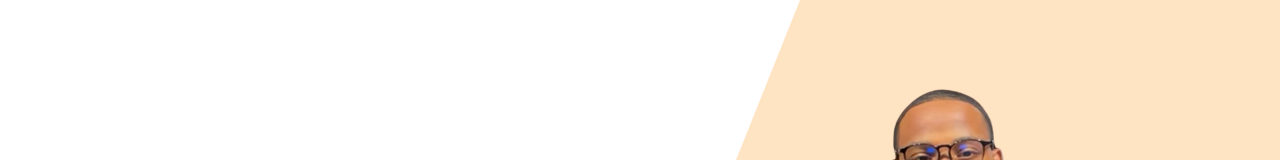
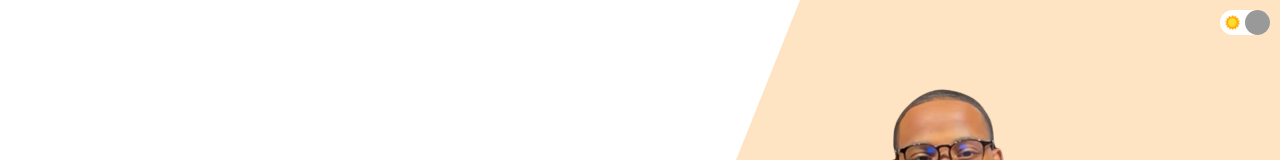
Before and after one commit to ApollosSevere/Official-Portfolio, a React app: page / in a window 1280 px wide. Shown: the top 160 px of the page. Built offline with nearby package versions, Linux system fonts and the light colour scheme.

Commit message:
Added dark Mode + Email

```diff
--- a/client/App.js
+++ b/client/App.js
@@ -1,13 +1,25 @@
-import React from "react";
+import React, { useContext } from "react";
 
 import ProjectList from "./components/ProjectList/ProjectList.jsx";
 import Landing from "./components/Landing/Landing.jsx";
 import About from "./components/About/About.jsx";
 import Contact from "./components/Contact/Contact.jsx";
 
+import Toggle from "./components/toggle/Toggle.jsx";
+import { ThemeContext } from "./context.js";
+
 const App = () => {
+  const theme = useContext(ThemeContext);
+  const darkMode = theme.state.darkMode;
+
   return (
-    <div>
+    <div
+      style={{
+        backgroundColor: darkMode ? "#222" : "white",
+        color: darkMode && "white",
+      }}
+    >
+      <Toggle />
       <Landing />
       <About />
       <ProjectList />
--- a/client/components/Contact/Contact.jsx
+++ b/client/components/Contact/Contact.jsx
@@ -1,7 +1,37 @@
-import React from "react";
+import React, { useRef, useState, useContext } from "react";
 import "./contact.css";
+import emailjs from "emailjs-com";
+import { ThemeContext } from "../../context";
 
 function Contact() {
+  const formRef = useRef();
+  const [done, setDone] = useState(false);
+  const theme = useContext(ThemeContext);
+  const darkMode = theme.state.darkMode;
+
+  const handleSubmit = (e) => {
+    e.preventDefault();
+
+    console.log(formRef.current);
+
+    emailjs
+      .sendForm(
+        "service_owsdcbd",
+        "template_7h6o4vl",
+        formRef.current,
+        "user_zkQkPAhiYHswcGCxAFZbM"
+      )
+      .then(
+        (result) => {
+          console.log(result.text);
+          setDone(true);
+        },
+        (error) => {
+          console.log(error.text);
+        }
+      );
+  };
+
   return (
     <div className="c">
       <div className="c-bg"></div>
@@ -41,6 +71,39 @@
             <b>What’s your story?</b> Get in touch. Always available for
             freelancing if the right project comes along. me.
           </p>
+
+          <form ref={formRef} onSubmit={handleSubmit}>
+            <input
+              style={{ backgroundColor: darkMode && "#333" }}
+              type="text"
+              placeholder="Name"
+              name="from_name"
+              required
+            />
+            <input
+              style={{ backgroundColor: darkMode && "#333" }}
+              type="text"
+              placeholder="Subject"
+              name="user_subject"
+              required
+            />
+            <input
+              style={{ backgroundColor: darkMode && "#333" }}
+              type="text"
+              placeholder="Email"
+              name="user_email"
+              required
+            />
+            <textarea
+              style={{ backgroundColor: darkMode && "#333" }}
+              rows="5"
+              placeholder="Message"
+              name="message"
+              required
+            />
+            {done && "Thank you..."}
+            <button>Submit</button>
+          </form>
         </div>
       </div>
     </div>
--- a/client/components/Contact/contact.css
+++ b/client/components/Contact/contact.css
@@ -1,6 +1,6 @@
 .c {
   height: 100vh;
-  position: absolute;
+  position: relative;
   margin-top: 50px;
 }
 
@@ -22,6 +22,10 @@
 
 .c-right {
   flex: 1;
+  display: flex;
+  flex-direction: column;
+  align-items: center;
+  justify-content: center;
 }
 
 .c-title {
@@ -53,3 +57,70 @@
 .c-desc {
   font-weight: 200;
 }
+
+form {
+  margin-top: 20px;
+}
+
+input {
+  width: 50%;
+  height: 50px;
+  border: none;
+  border-bottom: 1px solid black;
+  margin: 10px 0px;
+  font-size: 14px;
+  padding-left: 10px;
+}
+
+textarea {
+  width: 100%;
+  margin: 10px 0px;
+  font-size: 14px;
+  padding-left: 10px;
+}
+
+button {
+  border: none;
+  padding: 15px;
+  background-color: #59b256;
+  color: white;
+  font-weight: 500;
+  cursor: pointer;
+}
+
+@media screen and (max-width: 480px) {
+  .c-wrapper {
+    flex-direction: column;
+    padding: 0px 50px;
+  }
+
+  .c-title {
+    font-size: 30px;
+  }
+
+  .c-info-item {
+    margin: 20px 0px;
+    width: 100%;
+  }
+
+  .c-desc {
+    display: none;
+  }
+
+  form {
+    margin-top: 0px;
+    display: flex;
+    flex-wrap: wrap;
+  }
+
+  input {
+    width: 35%;
+    height: 40px;
+    margin: 10px;
+    margin-left: 0;
+  }
+
+  button {
+    margin-top: 10px;
+  }
+}
--- /dev/null
+++ b/client/components/toggle/Toggle.css
@@ -0,0 +1,28 @@
+.t {
+  width: 50px;
+  height: 25px;
+  border-radius: 20px;
+  border: 1pz solid #999;
+  background-color: white;
+  position: fixed;
+  top: 10px;
+  right: 10px;
+  z-index: 999;
+  display: flex;
+  align-items: center;
+  justify-content: space-around;
+}
+
+.t-icon {
+  width: 15px;
+  height: 15px;
+}
+
+.t-button {
+  width: 25px;
+  height: 25px;
+  border-radius: 50%;
+  background-color: #999;
+  position: absolute;
+  cursor: pointer;
+}
--- /dev/null
+++ b/client/components/toggle/Toggle.jsx
@@ -0,0 +1,26 @@
+import "./toggle.css";
+import React from "react";
+import { useContext } from "react";
+
+import { ThemeContext } from "../../context.js";
+
+const Toggle = () => {
+  const theme = useContext(ThemeContext);
+
+  const handleClick = () => {
+    theme.dispatch({ type: "TOGGLE" });
+  };
+  return (
+    <div className="t">
+      <img src="/assets/img/utils/sun.png" alt="" className="t-icon" />
+      <img src="/assets/img/utils/moon.png" alt="" className="t-icon" />
+      <div
+        className="t-button"
+        onClick={handleClick}
+        style={{ left: theme.state.darkMode ? 0 : 25 }}
+      ></div>
+    </div>
+  );
+};
+
+export default Toggle;
--- /dev/null
+++ b/client/context.js
@@ -0,0 +1,24 @@
+import React, { createContext, useReducer } from "react";
+
+export const ThemeContext = createContext();
+
+const INITIAL_STATE = { darkMode: false };
+
+const themeReducer = (state, action) => {
+  switch (action.type) {
+    case "TOGGLE":
+      return { darkMode: !state.darkMode };
+    default:
+      return state;
+  }
+};
+
+export const ThemeProvider = (props) => {
+  const [state, dispatch] = useReducer(themeReducer, INITIAL_STATE);
+
+  return (
+    <ThemeContext.Provider value={{ state, dispatch }}>
+      {props.children}
+    </ThemeContext.Provider>
+  );
+};
--- a/client/index.js
+++ b/client/index.js
@@ -5,12 +5,15 @@
 import history from "./history";
 import store from "./store";
 import App from "./App";
+import { ThemeProvider } from "./context";
 
 ReactDOM.render(
   <Provider store={store}>
-    <Router history={history}>
-      <App />
-    </Router>
+    <ThemeProvider>
+      <Router history={history}>
+        <App />
+      </Router>
+    </ThemeProvider>
   </Provider>,
   document.getElementById("app")
 );
--- a/package.json
+++ b/package.json
@@ -23,14 +23,15 @@
     "axios": "^0.21.1",
     "bcrypt": "^5.0.0",
     "compression": "^1.7.3",
+    "emailjs-com": "^3.2.0",
     "express": "^4.16.4",
     "history": "^4.9.0",
+    "image-webpack-loader": "^8.0.1",
     "jsonwebtoken": "^8.5.1",
     "morgan": "^1.9.1",
     "pg": "^8.5.1",
     "sequelize": "^6.3.5",
-    "themify-icons": "^1.0.0",
-    "image-webpack-loader": "^8.0.1"
+    "themify-icons": "^1.0.0"
   },
   "devDependencies": {
     "@babel/core": "^7.12.10",
```
